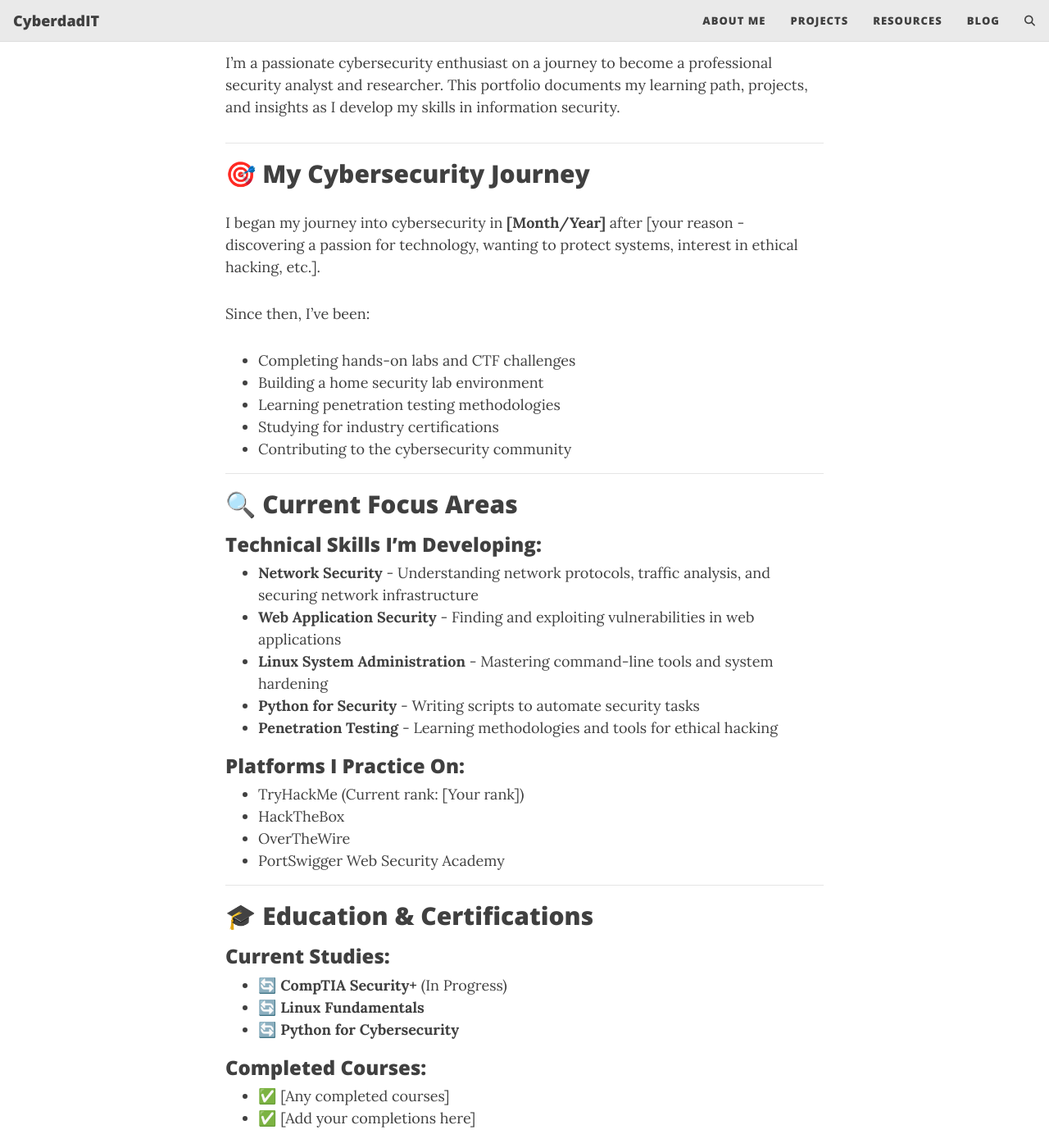
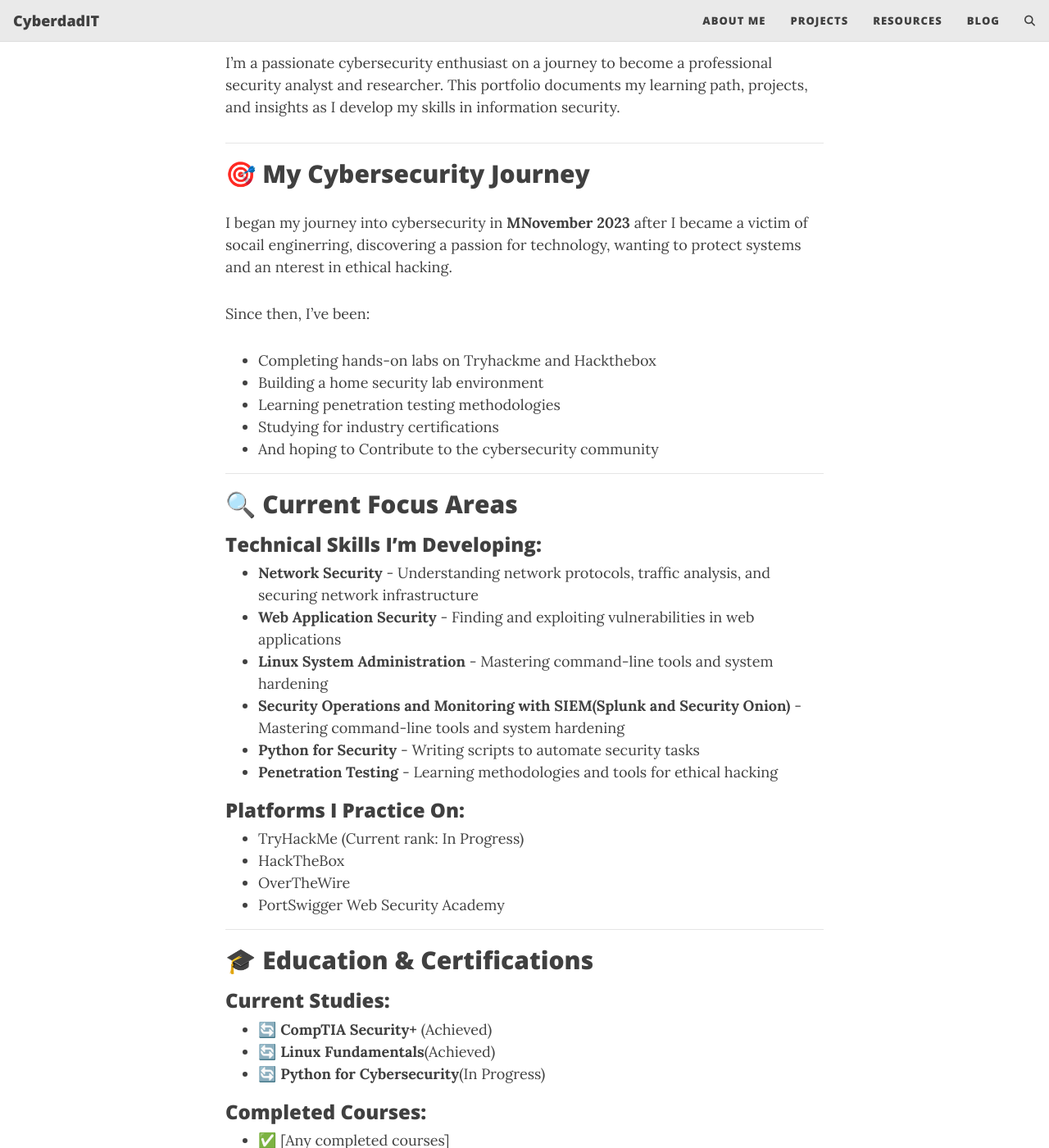
Before and after one commit to CyberdadIT/CyberdadIT.github.io, a Jekyll site: the page built from aboutme.md, in a window 1280 px wide and 1400 px high, scrolled down 324 px. Shown: the whole window at 82% size. Built offline with Jekyll 4.4.1, drawn with Linux system fonts in a browser that asks for light colours; comment, search, counter and statistics services are not loaded; some of the changed text lies outside the part shown.

```diff
--- a/_config.yml
+++ b/_config.yml
@@ -41,10 +41,10 @@ round-avatar: true
 # You can change the order that they show up on the page by changing the order here.
 # Uncomment the links you want to show and add your information to each one.
 social-network-links:
-  email: "cyberdadit@example.com"
+  email: contact@cyberdadit.com
   github: CyberdadIT
   # linkedin: your-linkedin-username
-  # twitter: your-twitter-username
+  # twitter: @CyberdadIT
 #  rss: true
 #  facebook: your-facebook-username
 #  youtube: c/your-youtube-channel
--- a/aboutme.md
+++ b/aboutme.md
@@ -12,14 +12,14 @@ I'm a passionate cybersecurity enthusiast on a journey to become a professional
 
 ## 🎯 My Cybersecurity Journey
 
-I began my journey into cybersecurity in **[Month/Year]** after [your reason - discovering a passion for technology, wanting to protect systems, interest in ethical hacking, etc.].
+I began my journey into cybersecurity in **MNovember 2023** after I became a victim of socail enginerring, discovering a passion for technology, wanting to protect systems and  an nterest in ethical hacking.
 
 Since then, I've been:
-- Completing hands-on labs and CTF challenges
+- Completing hands-on labs on Tryhackme and Hackthebox
 - Building a home security lab environment
 - Learning penetration testing methodologies
 - Studying for industry certifications
-- Contributing to the cybersecurity community
+- And hoping to Contribute to the cybersecurity community
 
 ---
 
@@ -29,11 +29,12 @@ Since then, I've been:
 - **Network Security** - Understanding network protocols, traffic analysis, and securing network infrastructure
 - **Web Application Security** - Finding and exploiting vulnerabilities in web applications
 - **Linux System Administration** - Mastering command-line tools and system hardening
+- **Security Operations and Monitoring with SIEM(Splunk and Security Onion)** - Mastering command-line tools and system hardening
 - **Python for Security** - Writing scripts to automate security tasks
 - **Penetration Testing** - Learning methodologies and tools for ethical hacking
 
 ### Platforms I Practice On:
-- TryHackMe (Current rank: [Your rank])
+- TryHackMe (Current rank: In Progress)
 - HackTheBox
 - OverTheWire
 - PortSwigger Web Security Academy
@@ -43,9 +44,9 @@ Since then, I've been:
 ## 🎓 Education & Certifications
 
 ### Current Studies:
-- 🔄 **CompTIA Security+** (In Progress)
-- 🔄 **Linux Fundamentals**
-- 🔄 **Python for Cybersecurity**
+- 🔄 **CompTIA Security+** (Achieved)
+- 🔄 **Linux Fundamentals**(Achieved)
+- 🔄 **Python for Cybersecurity**(In Progress)
 
 ### Completed Courses:
 - ✅ [Any completed courses]
@@ -124,10 +125,10 @@ I believe in **learning in public** and giving back to the community. By documen
 
 I'm always excited to connect with fellow cybersecurity enthusiasts, professionals, and learners!
 
-- **Email:** [your.email@example.com](mailto:your.email@example.com)
-- **LinkedIn:** [Your LinkedIn Profile](#)
-- **GitHub:** [Your GitHub](#)
-- **Twitter:** [Your Twitter](#) *(optional)*
+- **Email:** [contact@cyberdadit.com](mailto:contact@cyberdadit.com)
+- **LinkedIn:** [James Ebiloma](#)
+- **GitHub:** [YCyberdadIT@github.io](#)
+- **Twitter:** [@CyberdadIT](#) *(optional)*
 
 Feel free to reach out if you want to:
 - Collaborate on projects
@@ -140,9 +141,9 @@ Feel free to reach out if you want to:
 ## 🎨 Outside of Cybersecurity
 
 When I'm not hacking away at labs and CTFs, I enjoy:
-- [Your hobbies/interests]
-- [Other activities]
-- [What you do for fun]
+- [Badminton, Basketball]
+- [Music, Movies]
+- [Walking, running, Gym & Fitness]
 
 ---
 
```
